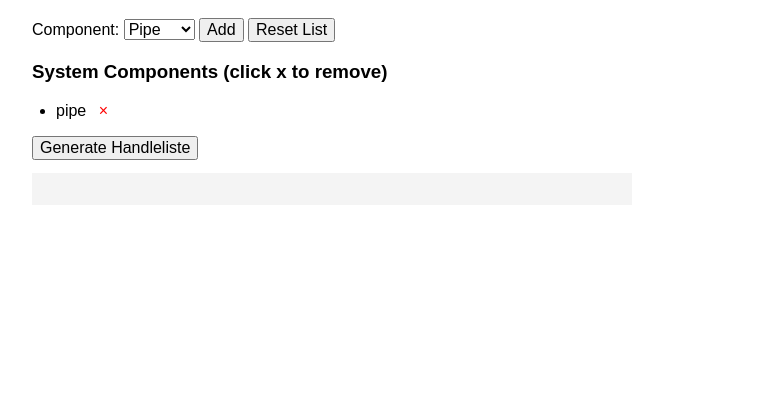
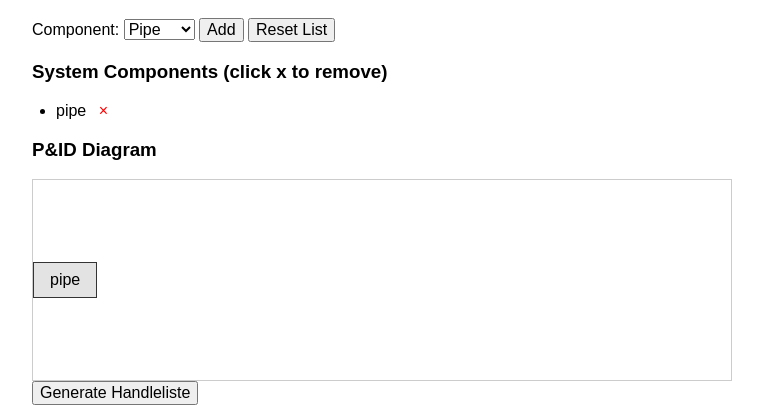
Before and after one commit to Frenes93/Jobb, a plain HTML site: page app/static/index.html in a window 1280 px wide. Both pictures are taken after a click on the button "Add". Shown: the part 72-487 px from the top of the page, without its empty margins (0-763 px from the left). Drawn offline with Linux system fonts and the light colour scheme.

Commit message:
Add P&ID diagram UI and automatic fittings

```diff
--- a/app/static/index.html
+++ b/app/static/index.html
@@ -4,12 +4,16 @@
     <meta charset="UTF-8">
     <title>Jobb Piping System Frontend</title>
     <style>
-        body { font-family: Arial, sans-serif; margin: 2rem; max-width: 600px; }
+        body { font-family: Arial, sans-serif; margin: 2rem; max-width: 700px; }
         label, select, button { font-size: 1rem; }
         #components { list-style: disc; padding-left: 1.5rem; }
         #components li { margin: .25rem 0; }
         #components li span.remove { color: red; margin-left: .5rem; cursor: pointer; }
         pre { background: #f4f4f4; padding: 1rem; }
+        #diagram { border: 1px solid #ccc; height: 200px; margin-top: 1rem; display: flex; align-items: center; overflow-x: auto; }
+        .node { border: 1px solid #333; background: #e3e3e3; padding: .5rem 1rem; margin-right: 1rem; position: relative; flex-shrink: 0; }
+        .node::after { content: ''; position: absolute; top: 50%; right: -1rem; width: 1rem; height: 2px; background: #333; }
+        .node:last-child::after { display: none; }
     </style>
 </head>
 <body>
@@ -29,12 +33,17 @@
     <h3>System Components (click x to remove)</h3>
     <ul id="components"></ul>
 </div>
+<div>
+    <h3>P&ID Diagram</h3>
+    <div id="diagram"></div>
+</div>
 <button id="generate">Generate Handleliste</button>
 <pre id="output"></pre>
 <script>
 const components = [];
 const compList = document.getElementById('components');
 const compSelect = document.getElementById('component');
+const diagram = document.getElementById('diagram');
 
 function renderList() {
     compList.innerHTML = '';
@@ -50,6 +59,17 @@ function renderList() {
         });
         li.appendChild(remove);
         compList.appendChild(li);
+    });
+    renderDiagram();
+}
+
+function renderDiagram() {
+    diagram.innerHTML = '';
+    components.forEach(c => {
+        const node = document.createElement('div');
+        node.className = 'node';
+        node.textContent = c;
+        diagram.appendChild(node);
     });
 }
 
```
Also changed, not shown: 4 other files.
